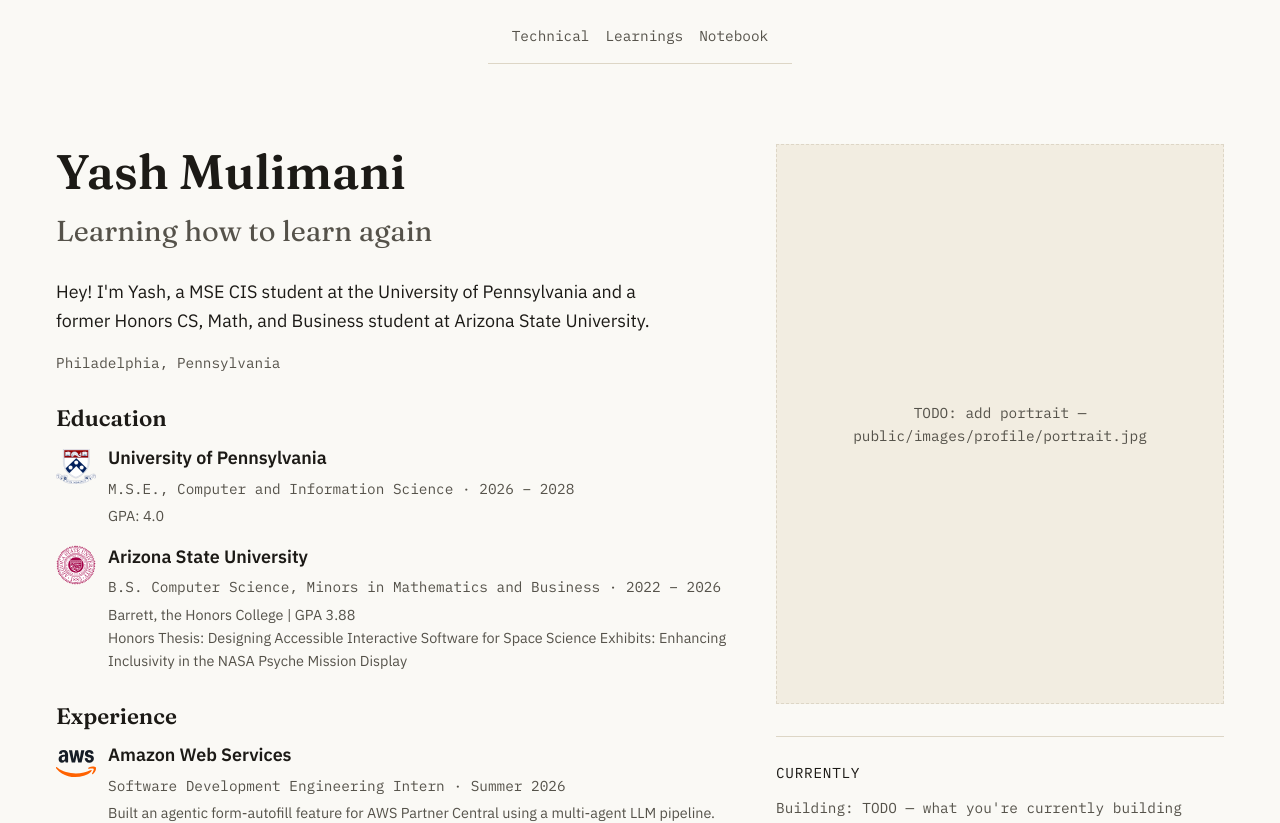
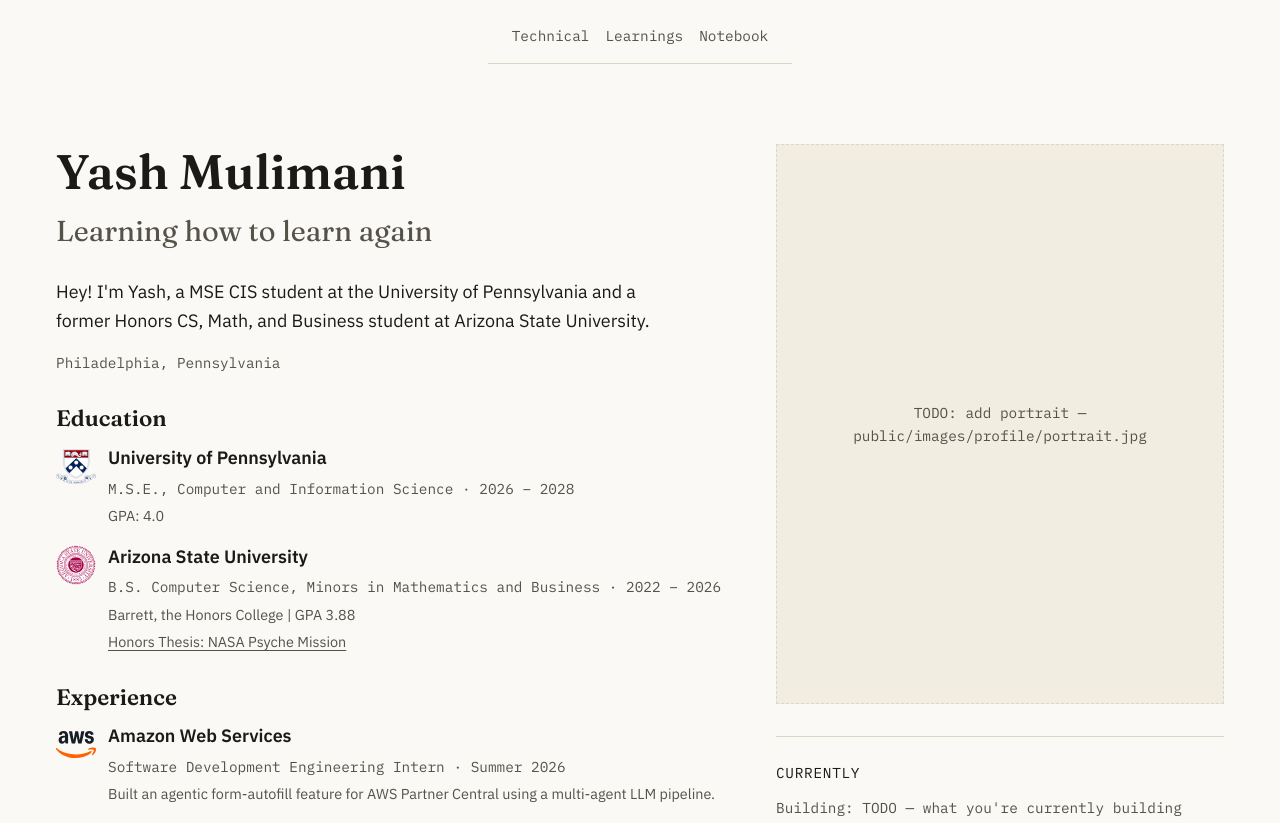
Before and after one commit to imsqsh/personal-website, a Next.js app: page / in a window 1280 px wide. Shown: the top 823 px of the page. Built offline with nearby package versions, Linux system fonts and the light colour scheme.

Commit message:
feat: link the ASU Honors Thesis to its published archive page

```diff
--- a/app/page.module.css
+++ b/app/page.module.css
@@ -105,6 +105,20 @@
   white-space: pre-line;
 }
 
+.resumeLink {
+  display: block;
+  margin-top: var(--space-1);
+  color: var(--color-ink-muted);
+  font-size: var(--step--1);
+  text-decoration: underline;
+  text-underline-offset: 3px;
+}
+
+.resumeLink:hover,
+.resumeLink:focus-visible {
+  color: var(--color-accent);
+}
+
 .portrait {
   aspect-ratio: 4 / 5;
   display: flex;
--- a/app/page.tsx
+++ b/app/page.tsx
@@ -38,6 +38,16 @@
                 </span>
               </div>
               <p className={styles.resumeBlurb}>{entry.blurb}</p>
+              {entry.link ? (
+                <a
+                  href={entry.link.href}
+                  className={styles.resumeLink}
+                  target="_blank"
+                  rel="noopener noreferrer"
+                >
+                  {entry.link.label}
+                </a>
+              ) : null}
             </div>
           </li>
         ))}
--- a/data/resume.ts
+++ b/data/resume.ts
@@ -4,6 +4,7 @@
   role: string;
   dates: string;
   blurb: string;
+  link?: { label: string; href: string };
 };
 
 // Brief snippets condensed from docs/reference/resume-source.md — not the
@@ -22,8 +23,11 @@
     logo: "/images/logos/asu.svg",
     role: "B.S. Computer Science, Minors in Mathematics and Business",
     dates: "2022 – 2026",
-    blurb:
-      "Barrett, the Honors College | GPA 3.88 \n Honors Thesis: Designing Accessible Interactive Software for Space Science Exhibits: Enhancing Inclusivity in the NASA Psyche Mission Display",
+    blurb: "Barrett, the Honors College | GPA 3.88",
+    link: {
+      label: "Honors Thesis: NASA Psyche Mission",
+      href: "https://keep.lib.asu.edu/items/204262",
+    },
   },
 ];
 
```
Also changed, not shown: 1 other file (tests, documents, lock files or other folders).
